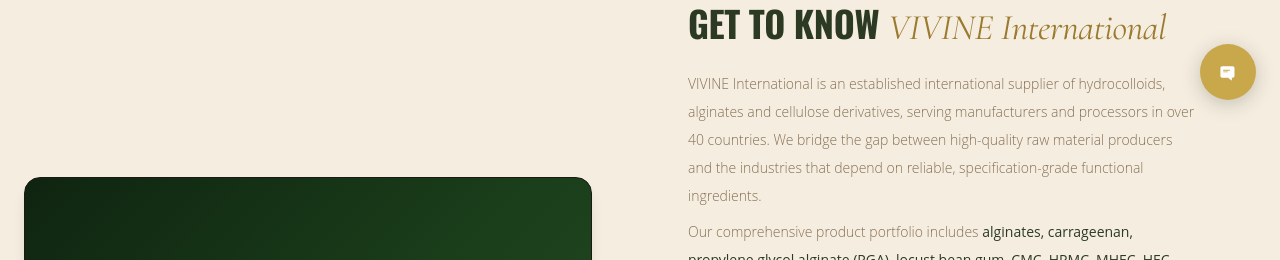
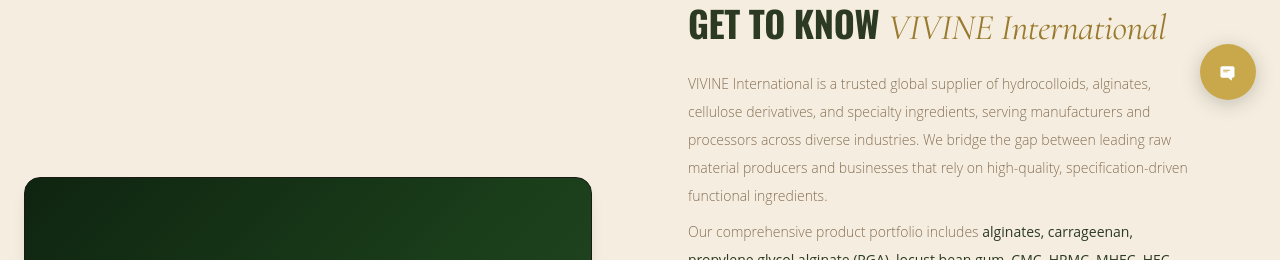
Before and after one commit to VIVINE567/Website, a Next.js app: page /about in a window 1280 px wide. Shown: the part 676-936 px from the top of the page. Built offline with nearby package versions, Linux system fonts and the light colour scheme.

Commit message:
text updates

```diff
--- a/src/components/sections/about/AboutIntroSection.jsx
+++ b/src/components/sections/about/AboutIntroSection.jsx
@@ -124,10 +124,7 @@
           </em>
         </h2>
         <p className="text-sm leading-loose mb-2 max-w-lg" style={{ fontFamily: "'Open Sans', sans-serif", color: 'var(--brown-warm)', fontWeight: 300 }}>
-          VIVINE International is an established international supplier of hydrocolloids, alginates
-          and cellulose derivatives, serving manufacturers and processors in over 40 countries. We
-          bridge the gap between high-quality raw material producers and the industries that depend
-          on reliable, specification-grade functional ingredients.
+          VIVINE International is a trusted global supplier of hydrocolloids, alginates, cellulose derivatives, and specialty ingredients, serving manufacturers and processors across diverse industries. We bridge the gap between leading raw material producers and businesses that rely on high-quality, specification-driven functional ingredients.
         </p>
         <p className="text-sm leading-loose mb-8 max-w-lg" style={{ fontFamily: "'Open Sans', sans-serif", color: 'var(--brown-warm)', fontWeight: 300 }}>
           Our comprehensive product portfolio includes{' '}
--- a/src/components/sections/about/AboutTabsSection.jsx
+++ b/src/components/sections/about/AboutTabsSection.jsx
@@ -28,8 +28,8 @@
 ];
 
 const REGIONS = [
-  { flag: '🌏', name: 'South & Southeast Asia',  detail: 'India, Indonesia, Malaysia, Thailand, Vietnam, Philippines, Bangladesh — our most active supply region.', tag: 'Primary Market',    tagColor: 'var(--gold)' },
-  { flag: '🌍', name: 'Middle East & Africa',     detail: 'UAE, Saudi Arabia, Egypt, Turkey and Sub-Saharan African markets. Halal-certified grades readily available.',   tag: 'Growing Region',    tagColor: 'var(--gold-dark)' },
+  { flag: '🌏', name: 'South & Southeast Asia',  detail: 'India, Indonesia, Malaysia, Thailand, Vietnam, Philippines — our most active supply region.', tag: 'Primary Market',    tagColor: 'var(--gold)' },
+  { flag: '🌍', name: 'Middle East & Africa',     detail: 'UAE, Saudi Arabia, Egypt, Morocco, Turkey and Sub-Saharan African markets. Halal-certified grades readily available.',   tag: 'Growing Region',    tagColor: 'var(--gold-dark)' },
   { flag: '🌎', name: 'Europe',                   detail: 'EU-compliant documentation for all products. Supply to Poland, Germany, Netherlands, France, Italy and the UK.', tag: 'EU Compliant',      tagColor: 'var(--forest)' },
   { flag: '🌐', name: 'Americas',                 detail: 'GRAS-listed grades with FDA-compatible documentation for US, Canada, Brazil and Latin American markets.',        tag: 'FDA Compatible',    tagColor: 'var(--forest)' },
   { flag: '🇨🇳', name: 'East Asia',              detail: 'Deep sourcing partnerships with manufacturers in China, Japan and South Korea.',                                   tag: 'Direct Sourcing',   tagColor: 'var(--brown-warm)' },
```
